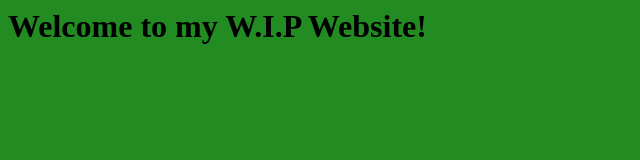
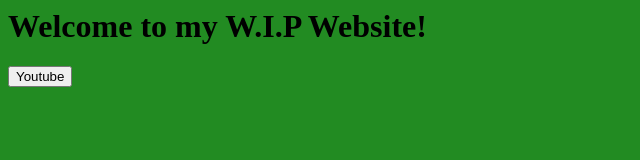
Before and after one commit to mgsmite/mgsmite.github.io, a plain HTML site: page index.html in a window 1280 px wide. Shown: the whole page, without its empty margins (0-640 px from the left). Drawn offline with Linux system fonts and the light colour scheme.

Commit message:
More Updates

```diff
--- a/index.html
+++ b/index.html
@@ -3,6 +3,7 @@
     <head>
       <title>LeavesOfPower's Website</title>
       <h1>Welcome to my W.I.P Website!</h1>
+      <button class="right-header" id="yt-button">Youtube</button>
     </head>
     <link rel="stylesheet" href="styles.css"/>
   </html>
--- a/styles.css
+++ b/styles.css
@@ -1,3 +1,8 @@
 body {
     background-color: forestgreen;
 }
+
+.right-header {
+    position: relative;
+    right: auto;
+}
```
